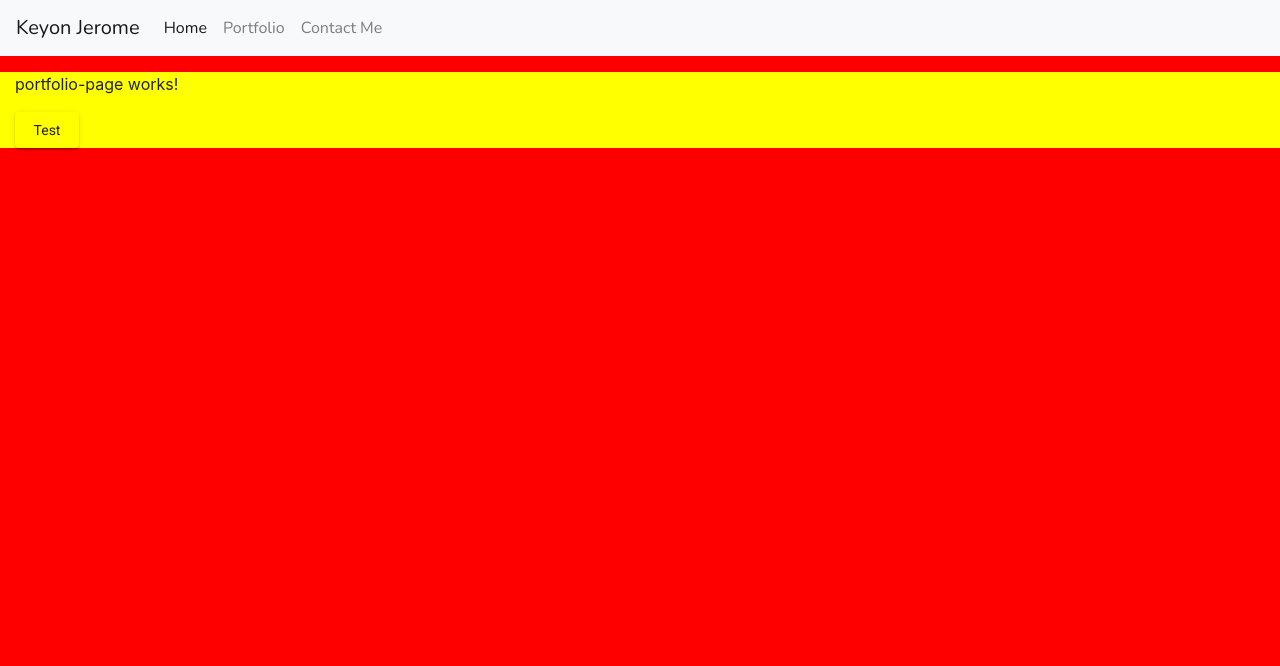
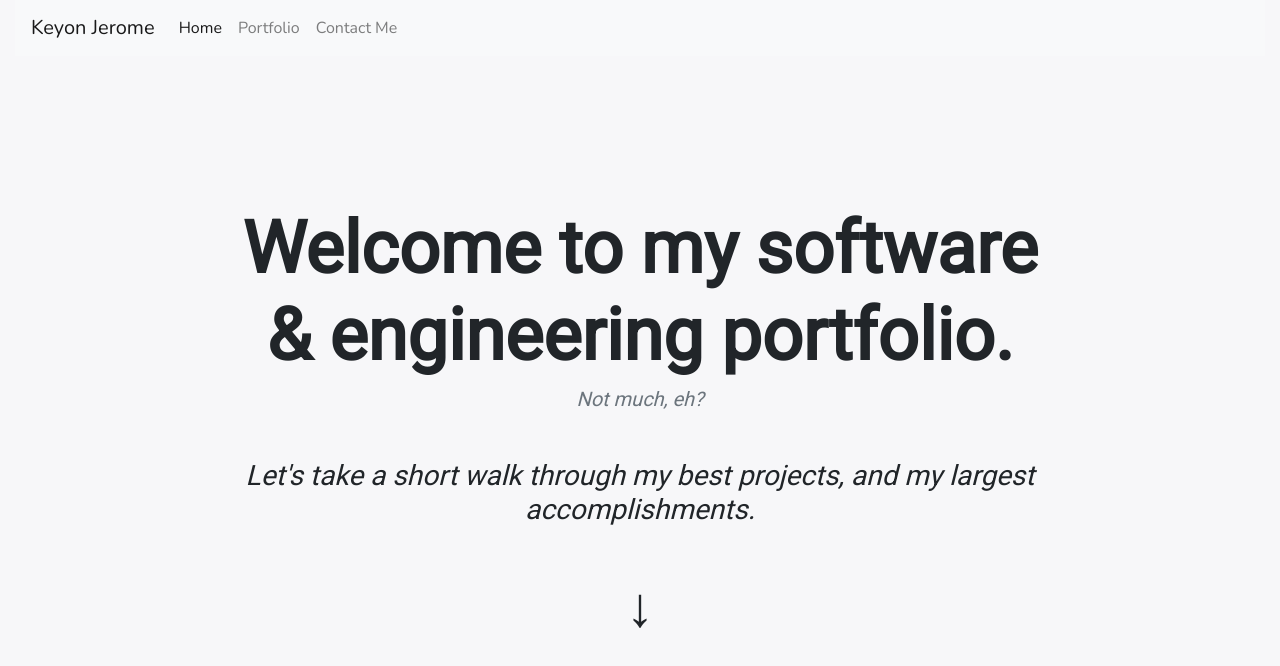
Before and after one commit to keyonjerome/keyonjerome.github.io, an Angular app in the folder keyonjerome-github-io/: page /portfolio in a window 1280 px wide. Shown: the top 666 px of the page. Built offline with nearby package versions, Linux system fonts and the light colour scheme.

Commit message:
Added skeleton portfolio intro page

```diff
--- a/keyonjerome-github-io/src/app/app.module.ts
+++ b/keyonjerome-github-io/src/app/app.module.ts
@@ -2,6 +2,7 @@ import { BrowserModule } from '@angular/platform-browser';
 import { NgModule } from '@angular/core';
 import {NgbModule} from '@ng-bootstrap/ng-bootstrap';
 import { AppRoutingModule } from './app-routing.module';
+
 import { AppComponent } from './app.component';
 import { HomeComponent } from './home/home.component';
 import { NavbarComponent } from './navbar/navbar.component';
@@ -10,6 +11,7 @@ import { PortfolioPageComponent } from './portfolio-page/portfolio-page.componen
 import { PortfolioIntroComponent } from './portfolio-intro/portfolio-intro.component';
 import { BrowserAnimationsModule } from '@angular/platform-browser/animations';
 import {ScrollingModule} from '@angular/cdk/scrolling';
+import {RouterModule} from '@angular/router';
 
 @NgModule({
   declarations: [
@@ -22,9 +24,10 @@ import {ScrollingModule} from '@angular/cdk/scrolling';
   imports: [
     BrowserModule,
     AppRoutingModule,
+    RouterModule,
     NgbModule,
     MatButtonModule,
-    BrowserAnimationsModule
+    BrowserAnimationsModule,
   ],
   providers: [],
   bootstrap: [AppComponent]
--- a/keyonjerome-github-io/src/app/home/home.component.css
+++ b/keyonjerome-github-io/src/app/home/home.component.css
@@ -36,7 +36,7 @@
 }
 .waveWrapper {
     overflow: hidden;
-    position: absolute;
+    /* position: absolute; */
     left: 0;
     right: 0;
     bottom: 0;
@@ -52,18 +52,18 @@
     background:transparent;
 }
 .bgTop {
-    z-index: 15;
+    z-index: 1;
     opacity: 0.5;
 }
 .bgMiddle {
-    z-index: 10;
+    z-index: 0;
     opacity: 0.75;
 }
 .bgBottom {
-    z-index: 5;
+    z-index: -1;
 }
 .wave {
-    position: absolute;
+    position: relative;
     left: 0;
     width: 200%;
     height: 100%;
--- a/keyonjerome-github-io/src/app/home/home.component.html
+++ b/keyonjerome-github-io/src/app/home/home.component.html
@@ -1,4 +1,4 @@
-<app-navbar>
+<app-navbar style="z-index: 16 !important; display:block;">
 
 </app-navbar>
 <div class="container-fluid  home-container ">
@@ -28,7 +28,7 @@
         <!-- https://ng-bootstrap.github.io/#/components/carousel/examples#pause-->
         </div>
   </div>
-  <div class="waveWrapper waveAnimation">
+  <!-- <div class="waveWrapper waveAnimation">
     <div class="waveWrapperInner bgTop">
       <div class="wave waveTop" style="background-image: url('http://front-end-noobs.com/jecko/img/wave-top.png')"></div>
     </div>
@@ -38,7 +38,7 @@
     <div class="waveWrapperInner bgBottom">
       <div class="wave waveBottom" style="background-image: url('http://front-end-noobs.com/jecko/img/wave-bot.png')"></div>
     </div>
-  </div>
+  </div> -->
 
 
 </div> <!-- CONTAINER-FLUID -->
--- a/keyonjerome-github-io/src/app/navbar/navbar.component.css
+++ b/keyonjerome-github-io/src/app/navbar/navbar.component.css
@@ -1,4 +1,4 @@
 .navbar {
 
-    font-family: Nunito;
+    font-family: 'Nunito';
 }
--- a/keyonjerome-github-io/src/app/navbar/navbar.component.html
+++ b/keyonjerome-github-io/src/app/navbar/navbar.component.html
@@ -1,5 +1,5 @@
 <nav class="navbar navbar-expand-lg navbar-light bg-light mb-3">
-    <a class="navbar-brand" [routerLink]="'.'">Keyon Jerome</a>
+    <a class="navbar-brand" routerLink="">Keyon Jerome</a>
 
     <!-- Step 3: Toggle the value of the property when the toggler button is clicked. -->
     <button class="navbar-toggler" type="button" (click)="isMenuCollapsed = !isMenuCollapsed">
@@ -11,10 +11,10 @@
       <ul class="navbar-nav">
         <li class="nav-item active">
           <!-- Step 4: Close the menu when a link is clicked. -->
-          <a class="nav-link" [routerLink]="'.'" (click)="isMenuCollapsed = true">Home</a>
+          <a class="nav-link" [routerLink]="['/']" (click)="isMenuCollapsed = true">Home</a>
         </li>
         <li class="nav-item">
-          <a class="nav-link" [routerLink]="'.'" (click)="isMenuCollapsed = true">Portfolio</a>
+          <a class="nav-link" routerLink="portfolio" (click)="isMenuCollapsed = true">Portfolio</a>
         </li>
         <li class="nav-item">
           <a class="nav-link" [routerLink]="'.'" (click)="isMenuCollapsed = true">Contact Me</a>
--- a/keyonjerome-github-io/src/app/portfolio-intro/portfolio-intro.component.css
+++ b/keyonjerome-github-io/src/app/portfolio-intro/portfolio-intro.component.css
@@ -0,0 +1,33 @@
+.arrow-down {
+
+    animation-duration: 2s;
+    animation-iteration-count: 3;
+
+  }
+
+.bounce-3 {
+    animation-name: bounce-3;
+    animation-timing-function: ease;
+}
+@keyframes bounce-3 {
+    0%   { transform: translateY(0); }
+    50%  { transform: translateY(-1em); }
+    75%  { transform: translateY(0); }
+    100% { transform: translateY(0); }
+}
+
+  i {
+    border: solid black;
+    border-width: 0 1em 1em 0;
+    display: inline-block;
+    padding: 1.5em;
+  }
+
+.realign {
+    margin-top:-5vh !important;
+  }
+
+  .introcontainer {
+    height:100vh !important;
+    overflow:hidden;
+  }
--- a/keyonjerome-github-io/src/app/portfolio-intro/portfolio-intro.component.html
+++ b/keyonjerome-github-io/src/app/portfolio-intro/portfolio-intro.component.html
@@ -1 +1,28 @@
-<p>portfolio-intro works!</p>
+<div class="container-fluid h-100 introcontainer">
+  <div class="row h-100 ">
+    <div class="col   h-100 text-center roboto">
+      <app-navbar></app-navbar>
+      <div class="row align-self-center h-100  realign">
+        <div class=" my-auto  offset-2 align-self-center text-center col">
+          <h1 class="display-3 font-weight-bold">Welcome to my software & engineering portfolio.</h1>
+          <h5 class="font-italic text-muted">Not much, eh?</h5>
+
+      <div class="row mt-5 text-center roboto">
+        <div class="col">
+          <h3 class="font-italic">Let's take a short walk through my best projects, and my largest accomplishments.</h3>
+          <p class="display-4 arrow-down mt-5 bounce-3">↓</p>
+        </div>
+
+    </div>
+
+        </div>
+        <div class="col-2"></div>
+
+    </div>
+
+
+    </div>
+
+
+  </div>
+</div>
--- a/keyonjerome-github-io/src/app/portfolio-page/portfolio-page.component.css
+++ b/keyonjerome-github-io/src/app/portfolio-page/portfolio-page.component.css
@@ -4,5 +4,6 @@
     right: 0;
     bottom: 0;
     top: 0;
-    background:red;
+    background: #F7F7F9;
+
   }
--- a/keyonjerome-github-io/src/app/portfolio-page/portfolio-page.component.html
+++ b/keyonjerome-github-io/src/app/portfolio-page/portfolio-page.component.html
@@ -1,7 +1,6 @@
-<app-navbar>
 
-</app-navbar>
-<div class="container-fluid" [@openClose]="scrollIsWithinFirstSlide()? 'open' :'closed'">
+<app-portfolio-intro></app-portfolio-intro>
+<!-- <div class="container-fluid" [@openClose]="scrollIsWithinFirstSlide()? 'open' :'closed'">
     <p>portfolio-page works!</p>
     <button mat-raised-button (click)="toggle()" [@openClose]="isOpen ? 'open' : 'closed'" class="open-close-container">Test</button>
-  </div>
+  </div> -->
```
